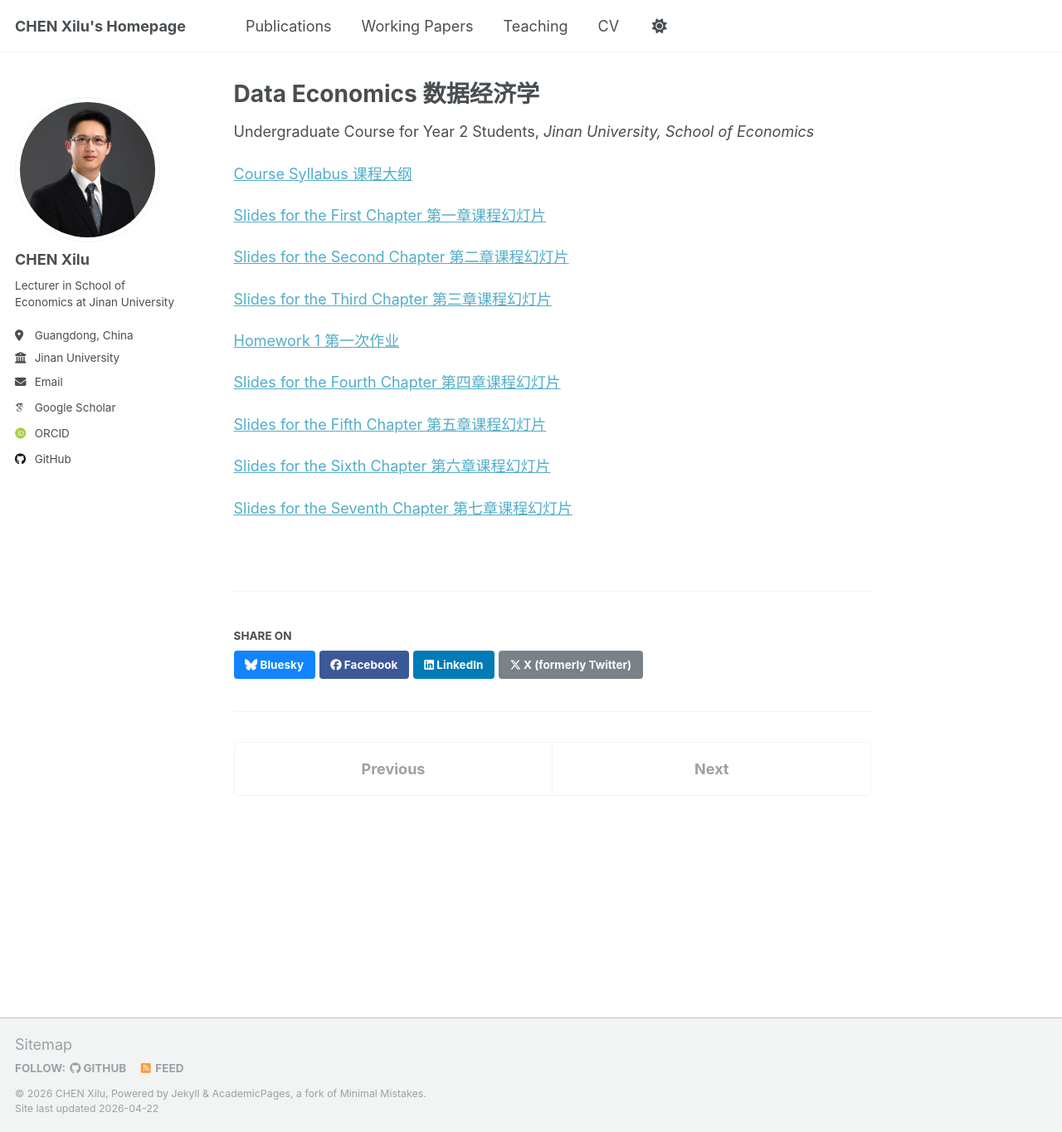
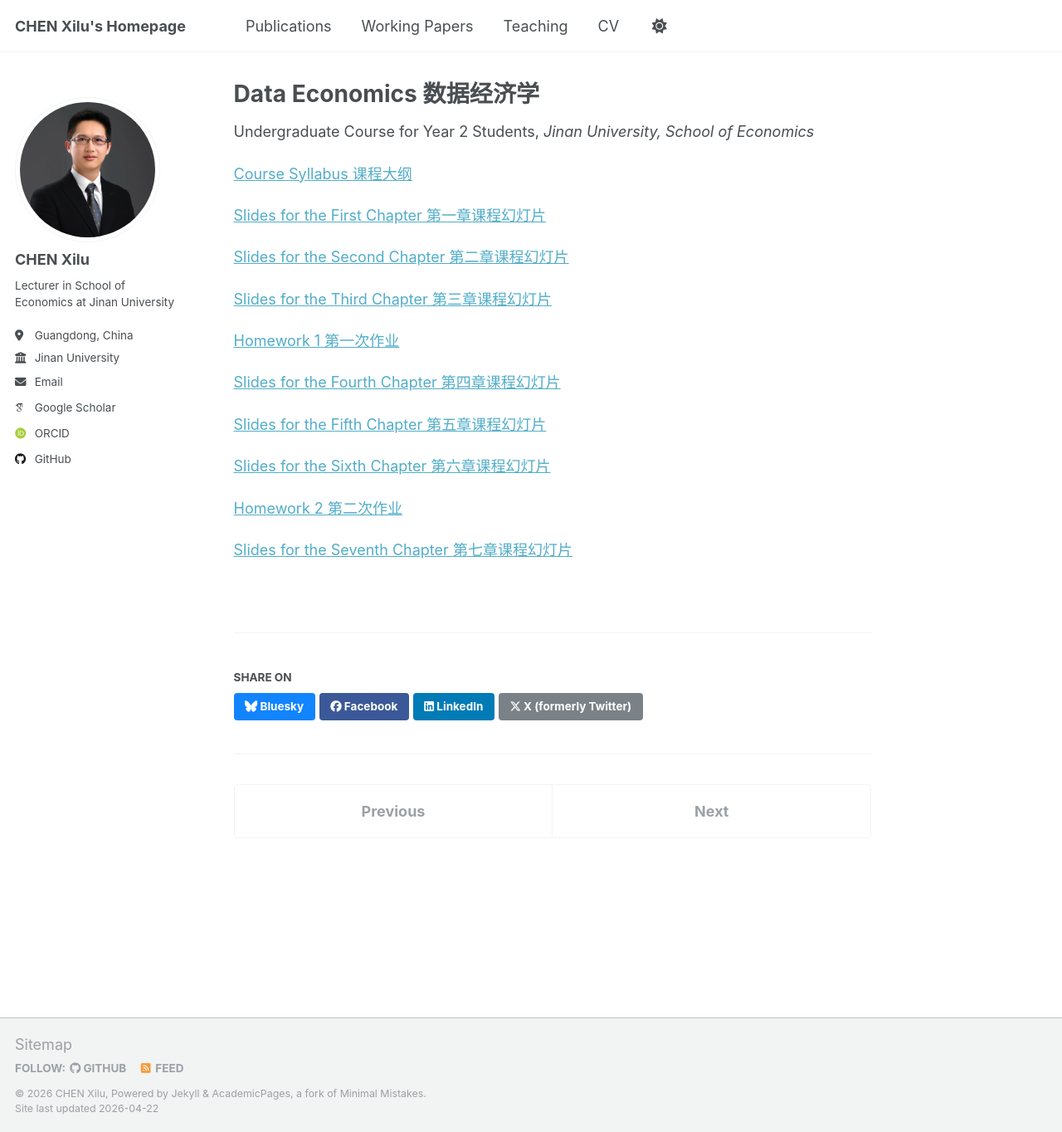
Before and after one commit to Xilu-CHEN/xilu-chen.github.io, a Jekyll site: the page built from _teaching/data_econ.md, in a window 1280 px wide and 1364 px high. Shown: the whole window at 83% size. Built offline with Jekyll 4.4.1, drawn with Linux system fonts in a browser that asks for light colours; some web fonts are replaced; a script that is not in the unit is left out.

Commit message:
Add Homework 2 link to data_econ.md
Added link to Homework 2 resource.

```diff
--- a/_teaching/data_econ.md
+++ b/_teaching/data_econ.md
@@ -24,4 +24,6 @@ location: Guangdong, China
 
 [Slides for the Sixth Chapter 第六章课程幻灯片](http://xilu-chen.github.io/files/teaching_data_econ/《数据经济学》第6章.pdf){:target="_blank"}
 
+[Homework 2 第二次作业](http://xilu-chen.github.io/files/teaching_data_econ/2026春第2次作业.pdf){:target="_blank"}
+
 [Slides for the Seventh Chapter 第七章课程幻灯片](http://xilu-chen.github.io/files/teaching_data_econ/《数据经济学》第7章.pdf){:target="_blank"}
```
